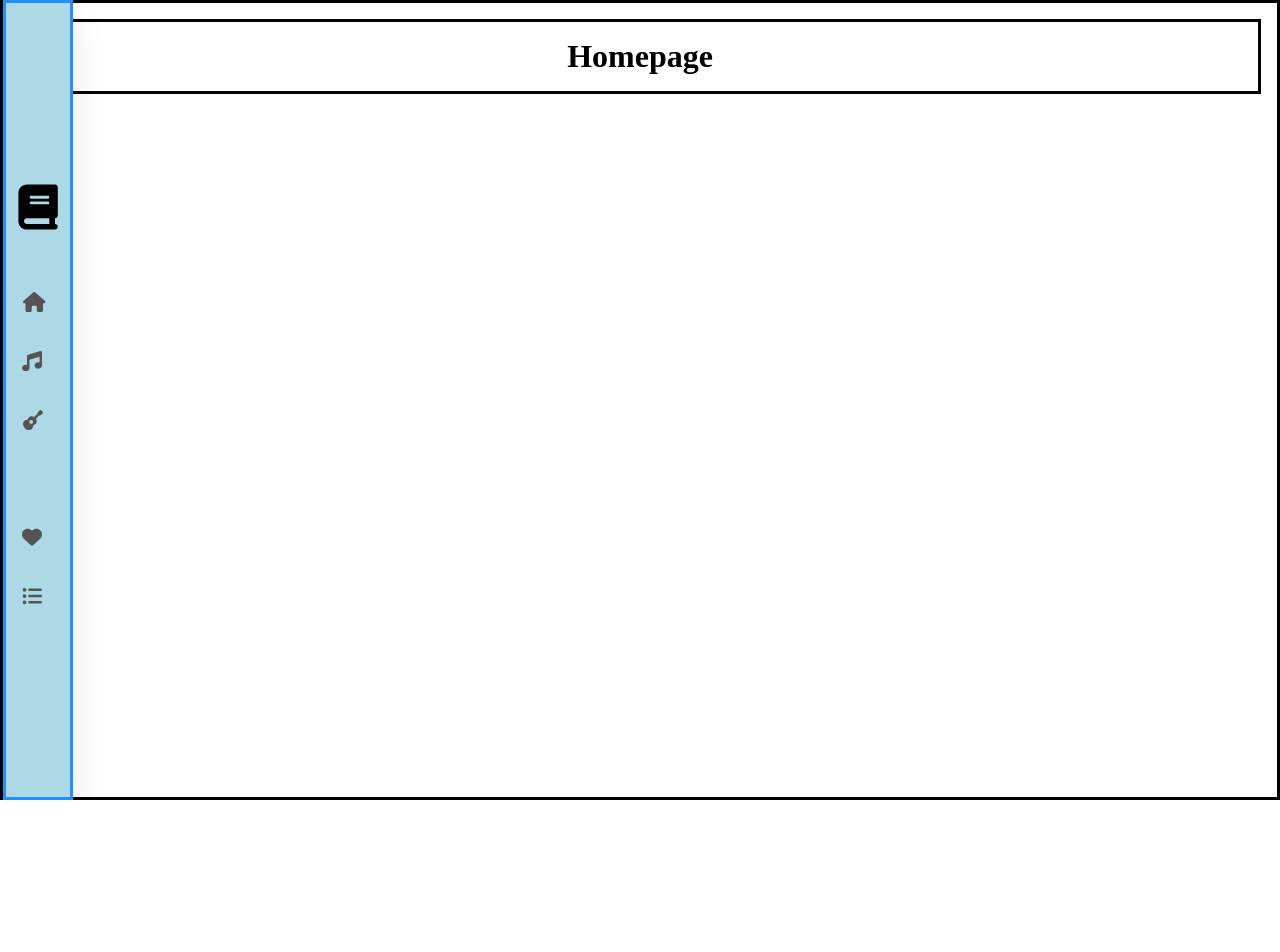
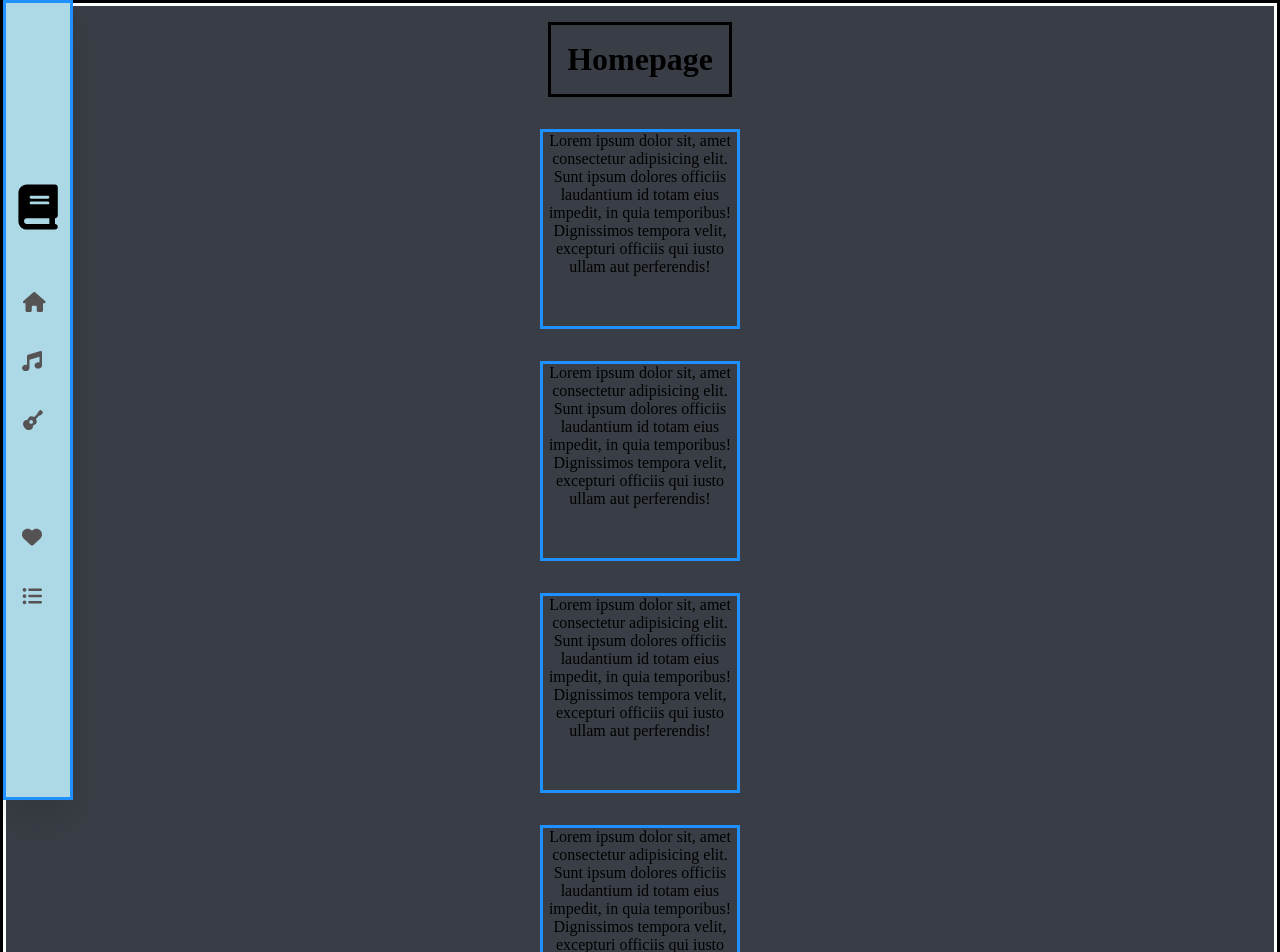
Before and after one commit to christiansanchez-SE/Capstone-Music-Library, a React (Vite) app in the folder frontend/porject_library/: page / in a window 1280 px wide. Shown: the top 952 px of the page. Before the commit the page ends 800 px from the top, so only its background shows below. Built offline with nearby package versions, Linux system fonts and the light colour scheme.

Commit message:
pages edit

```diff
--- a/frontend/porject_library/src/pages/Artists.jsx
+++ b/frontend/porject_library/src/pages/Artists.jsx
@@ -13,8 +13,10 @@ function Artists() {
   }, []);
   return (
     <div className="artistsPage">
+      <div className="main-page-title">
       <h1>Artists Page</h1>
-      <div>
+      </div>
+      <div className="main-container">
       {musicLibrary.map((music, index) => (
           <div className="music-library" key={index}>
             <h2>Artist: {music.artist}</h2>
--- a/frontend/porject_library/src/pages/Homepage.jsx
+++ b/frontend/porject_library/src/pages/Homepage.jsx
@@ -5,7 +5,26 @@ import React, { useState, useEffect } from "react";
 function Homepage() {
   return (
     <div className="homePage">
-        <h1>Homepage</h1>
+
+      <div className="main-container">
+      <h1>Homepage</h1>
+      </div>
+
+        <div className="homepage-containerOne">
+          Lorem ipsum dolor sit, amet consectetur adipisicing elit. Sunt ipsum dolores officiis laudantium id totam eius impedit, in quia temporibus! Dignissimos tempora velit, excepturi officiis qui iusto ullam aut perferendis!
+        </div>
+
+        <div className="homepage-containerTwo">
+          Lorem ipsum dolor sit, amet consectetur adipisicing elit. Sunt ipsum dolores officiis laudantium id totam eius impedit, in quia temporibus! Dignissimos tempora velit, excepturi officiis qui iusto ullam aut perferendis!
+        </div>
+
+        <div className="homepage-containerThree">
+          Lorem ipsum dolor sit, amet consectetur adipisicing elit. Sunt ipsum dolores officiis laudantium id totam eius impedit, in quia temporibus! Dignissimos tempora velit, excepturi officiis qui iusto ullam aut perferendis!
+        </div>
+
+        <div className="homepage-containerFour">
+          Lorem ipsum dolor sit, amet consectetur adipisicing elit. Sunt ipsum dolores officiis laudantium id totam eius impedit, in quia temporibus! Dignissimos tempora velit, excepturi officiis qui iusto ullam aut perferendis!
+        </div>
     </div>
   );
 };
--- a/frontend/porject_library/src/styles/App.css
+++ b/frontend/porject_library/src/styles/App.css
@@ -4,6 +4,9 @@
   outline: none;
   text-decoration: none;
   box-sizing: border-box;
+}
+body {
+  background-color: #393E46;
 }
 
 #root {
@@ -15,7 +18,9 @@
 
 .app{
   border: solid black;
-  height: 100vh;
+  height: auto;
+  background-color: #393E46;
+  align-items: center;
 }
 
 .main-page-title{
@@ -24,6 +29,7 @@
   padding: 1em;
   margin: 1em;
 }
+
 .main-container{
   border: solid black;
   text-align: center;
--- a/frontend/porject_library/src/styles/Artists.css
+++ b/frontend/porject_library/src/styles/Artists.css
@@ -1,15 +1,15 @@
-.artistsPage{
+.artistsPage {
   border: solid dodgerblue;
   text-align: center;
-    padding: 1em;
-    margin: 1em;
+  /* padding: 1em; */
+  /* margin: 1em; */
+  background-color: #393e46;
 }
 
-.musicPicture{
+.musicPicture {
   border: solid dodgerblue;
   height: 200px;
   width: 200px;
   text-align: center;
-    padding: 1em;
   margin: 1em;
 }
--- a/frontend/porject_library/src/styles/Homepage.css
+++ b/frontend/porject_library/src/styles/Homepage.css
@@ -1,6 +1,43 @@
 .homePage{
-    border: solid black;
+    border: solid white;
+    height: auto;
+    background-color: #393E46;
+    display: flex;
+    flex-direction: column;
+    justify-content: center;
+    align-items: center;
+
+    background-color: #393e46;
+}
+
+.homepage-containerOne{
+    border: solid dodgerblue;
+    height: 200px;
+    width: 200px;
     text-align: center;
-    padding: 1em;
     margin: 1em;
 }
+
+.homepage-containerTwo{
+    border: solid dodgerblue;
+    height: 200px;
+    width: 200px;
+    text-align: center;
+    margin: 1em;
+}
+
+.homepage-containerThree{
+    border: solid dodgerblue;
+    height: 200px;
+    width: 200px;
+    text-align: center;
+    margin: 1em;
+}
+
+.homepage-containerFour{
+    border: solid dodgerblue;
+    height: 200px;
+    width: 200px;
+    text-align: center;
+    margin: 1em;
+}
--- a/frontend/porject_library/src/styles/Nav.css
+++ b/frontend/porject_library/src/styles/Nav.css
@@ -1,5 +1,5 @@
 nav {
-    position: absolute;
+    position: fixed;
     top: 0;
     bottom: 0;
     height: 100%;
```
Also changed, not shown: frontend/porject_library/src/pages/AllSongs.jsx (+5 -5 lines). Lines whose indentation alone changed are shown as unchanged.
